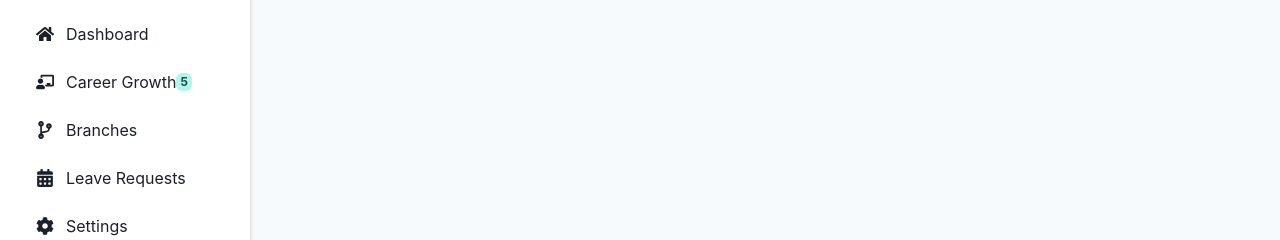
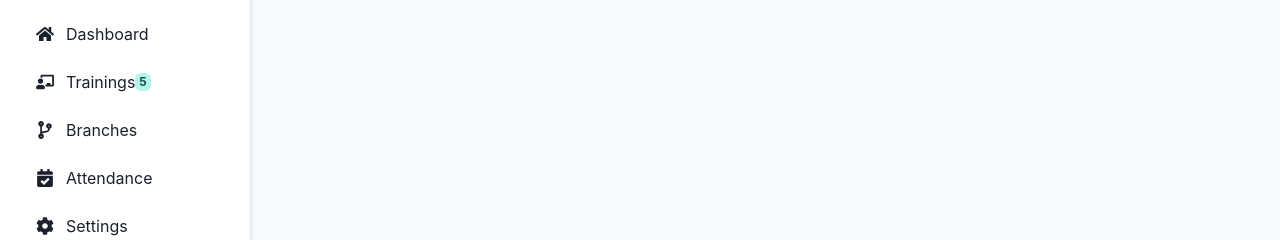
Before and after one commit to niyodushima/ayateke-frontend, a React (Create React App) app in the folder src/: page /admin in a window 1280 px wide. Shown: the part 131-371 px from the top of the page. Built offline with nearby package versions, Linux system fonts and the light colour scheme; no server answers; sample sign-in values are in the browser's storage; the HTML template or start-up script is replaced by a standard one.

Commit message:
Update Sidebar.jsx

```diff
--- a/src/components/Sidebar.jsx
+++ b/src/components/Sidebar.jsx
@@ -25,7 +25,7 @@ const Sidebar = ({ onClose }) => {
   const textColor = useColorModeValue('gray.800', 'white');
 
   const user = useMemo(() => JSON.parse(localStorage.getItem('user') || 'null'), []);
-  const userRole = user?.role || 'staff';
+  const userRole = user?.role || 'ADMIN';
 
   const API_BASE = process.env.REACT_APP_API_URL?.replace(/\/$/, '') || 'https://ayateke-backend.onrender.com';
 
@@ -135,19 +135,14 @@ const Sidebar = ({ onClose }) => {
 
   const adminNav = [
   { label: 'Dashboard', icon: FaHome, path: '/admin/dashboard' },
-    { label: 'Career Growth', icon: FaChalkboardTeacher, path: '/admin/training', badge: stats.trainings },
-    // { label: 'Staff Directory', icon: FaUsers, path: '/admin/staff', badge: stats.totalUsers },
+  { label: 'Trainings', icon: FaChalkboardTeacher, path: '/admin/training', badge: stats.trainings },
   { label: 'Branches', icon: FaCodeBranch, path: '/admin/branches' },
-    // { label: 'Contracts', icon: FaFileContract, path: '/admin/contracts' },
-    // { label: 'Payroll', icon: FaMoneyBillWave, path: '/admin/payroll' },
-    { label: 'Leave Requests', icon: FaCalendarAlt, path: '/admin/leave-dashboard', badge: stats.pendingLeaves },
-    // { label: 'Attendance', icon: FaCalendarCheck, path: '/admin/attendance', badge: stats.todayAttendance },
+  { label: 'Attendance', icon: FaCalendarCheck, path: '/admin/attendance', badge: stats.todayAttendance },
   { label: 'Settings', icon: FaCog, path: '/admin/settings' },
 ];
-
   const staffNav = [
   { label: 'Dashboard', icon: FaHome, path: '/staff' },
-    { label: 'Career Growth', icon: FaChalkboardTeacher, path: '/staff/training', badge: stats.trainings },
+  { label: 'Trainings', icon: FaChalkboardTeacher, path: '/staff/training', badge: stats.trainings },
   { label: 'Submit Leave', icon: FaEdit, path: '/staff/leave-request' },
   { label: 'My Leave History', icon: FaCalendarCheck, path: '/staff/leaves', badge: stats.myPendingLeaves },
   { label: 'Profile', icon: FaUserCircle, path: '/staff/profile' },
```
Lines whose indentation alone changed are shown as unchanged.
